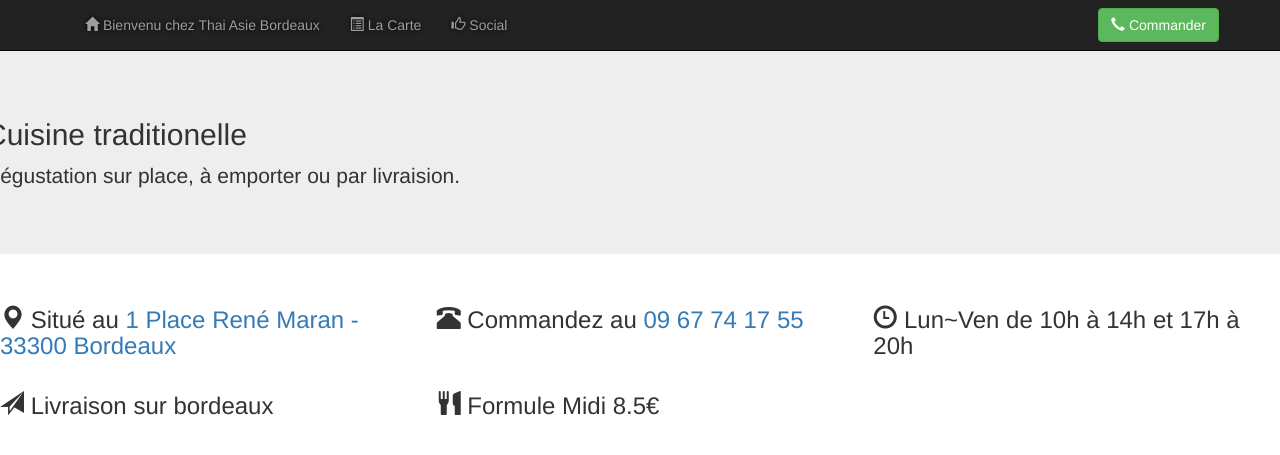
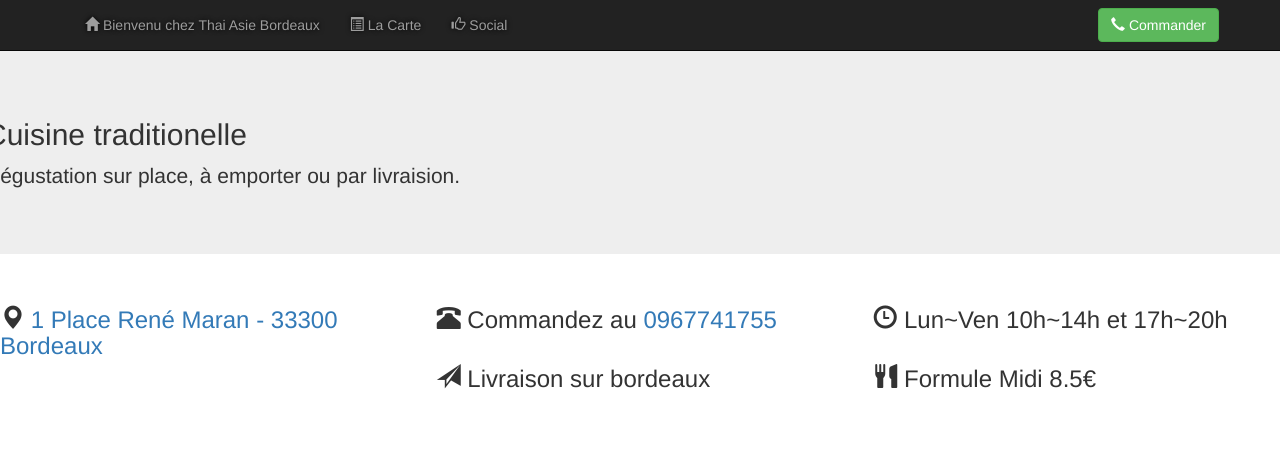
Before and after one commit to niris/thaiasiebordeaux, a Jekyll site: the page built from bienvenu.html, in a window 1280 px wide. Shown: the top 455 px of the page. Built offline with Jekyll 4.4.1, drawn with Linux system fonts in a browser that asks for light colours.

Commit message:
Update info.yml

```diff
--- a/_data/info.yml
+++ b/_data/info.yml
@@ -1,6 +1,6 @@
 slogan:
- map-marker: Situé au <a href="http://maps.google.com?q=23 Rue du taur, Toulouse, France">1 Place René Maran - 33300 Bordeaux</a>
- phone-alt: Commandez au <a href="tel:0967741755">09 67 74 17 55</a>
- time: Lun~Ven de 10h à 14h et 17h à 20h
+ map-marker: <a href="http://maps.google.com?q=1 Place René Maran Bordeaux">1 Place René Maran - 33300 Bordeaux</a>
+ phone-alt: Commandez au <a href="tel:0967741755">0967741755</a>
+ time: Lun~Ven 10h~14h et 17h~20h
  send: Livraison sur bordeaux
  cutlery: Formule Midi 8.5€
```
